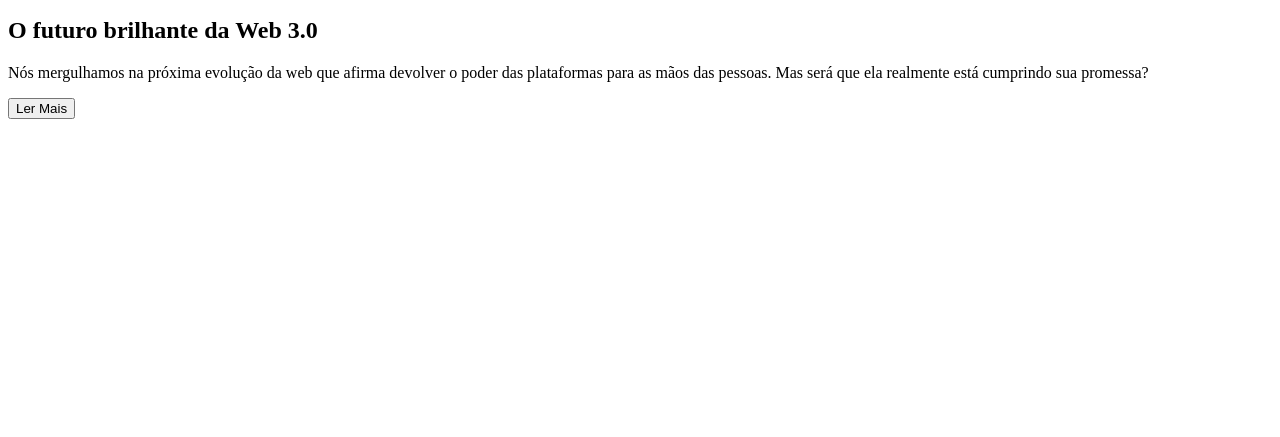
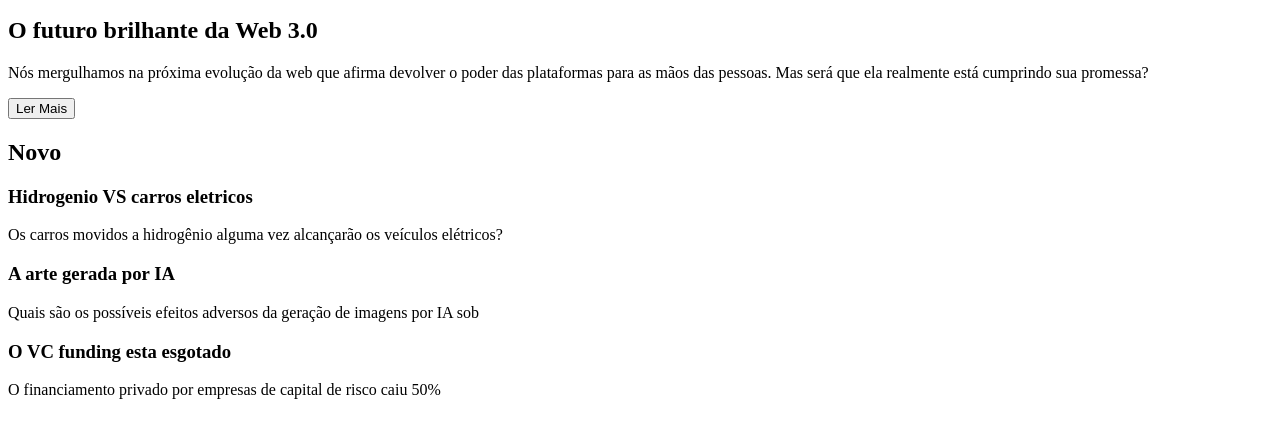
Before and after one commit to dudaramosb/noticias, a plain HTML site: page index.html in a window 1280 px wide. Shown: the part 51-488 px from the top of the page. Drawn offline with Linux system fonts and the light colour scheme.

Commit message:
desenvolvimento do html segunda sessão completa

```diff
--- a/index.html
+++ b/index.html
@@ -22,6 +22,22 @@
 </p>
              <button>Ler Mais</button>
         </section>
+        <section>
+            <h2>Novo</h2>
+
+            <div>
+                <h3>Hidrogenio VS carros eletricos</h3>
+                <p> Os carros movidos a hidrogênio alguma vez alcançarão os veículos elétricos?</p>
+            </div>
+            <div>
+                <h3>A arte gerada por IA</h3>
+                <p> Quais são os possíveis efeitos adversos da geração de imagens por IA sob </p>
+            </div>
+            <div>
+                <h3>O VC funding esta esgotado</h3>
+                <p>O financiamento privado por empresas de capital de risco caiu 50%</p>
+            </div>
+        </section>
     </main>
 </body>
 </html>
```
